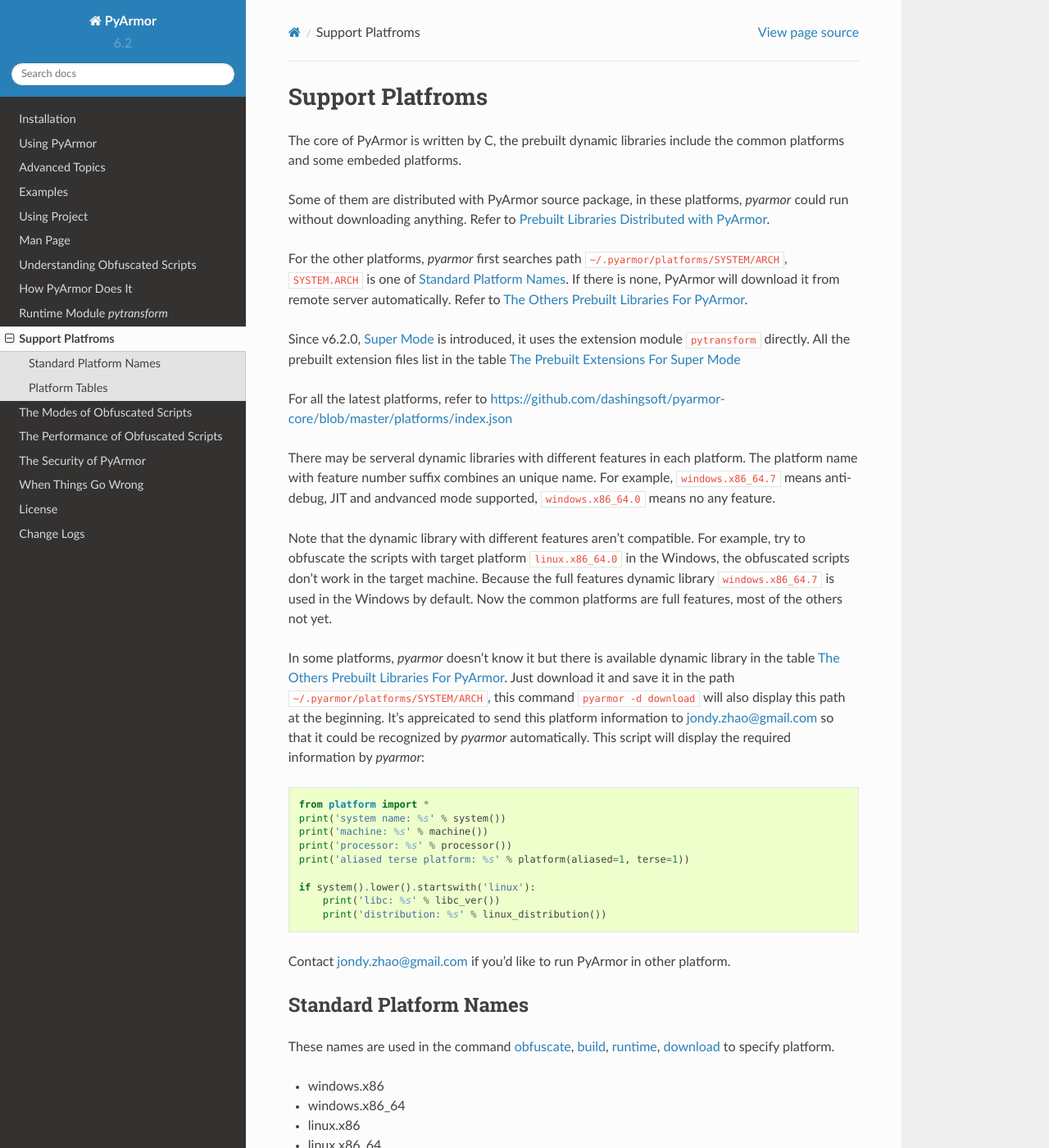
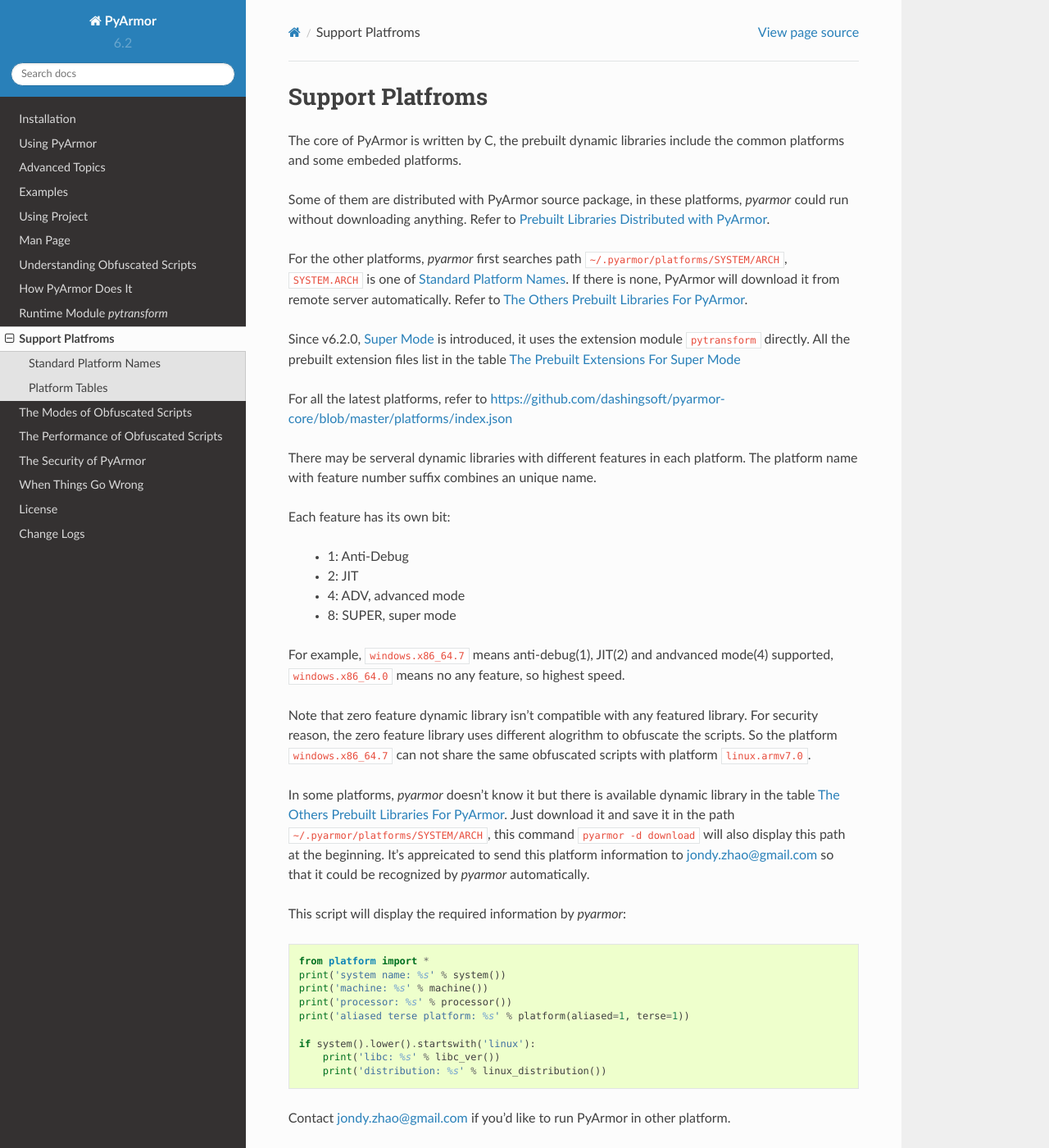
Before and after one commit to dashingsoft/pyarmor, a Sphinx documentation site: the page built from docs/platforms.rst, in a window 1280 px wide and 1400 px high. Shown: the whole window at 82% size. Built offline with Sphinx 7.4.7 and the Read the Docs theme 2.0.0, drawn with Linux system fonts in a browser that asks for light colours.

Commit message:
Document dynamic library features

```diff
--- a/docs/platforms.rst
+++ b/docs/platforms.rst
@@ -3,8 +3,8 @@
 Support Platfroms
 =================
 
-The core of PyArmor is written by C, the prebuilt dynamic libraries
-include the common platforms and some embeded platforms.
+The core of PyArmor is written by C, the prebuilt dynamic libraries include the
+common platforms and some embeded platforms.
 
 Some of them are distributed with PyArmor source package, in these
 platforms, `pyarmor` could run without downloading anything. Refer to
@@ -23,27 +23,33 @@
 For all the latest platforms, refer to
 https://github.com/dashingsoft/pyarmor-core/blob/master/platforms/index.json
 
-There may be serveral dynamic libraries with different features in
-each platform. The platform name with feature number suffix combines
-an unique name. For example, ``windows.x86_64.7`` means anti-debug,
-JIT and andvanced mode supported, ``windows.x86_64.0`` means no any
-feature.
+There may be serveral dynamic libraries with different features in each
+platform. The platform name with feature number suffix combines an unique
+name.
 
-Note that the dynamic library with different features aren't
-compatible. For example, try to obfuscate the scripts with target
-platform ``linux.x86_64.0`` in the Windows, the obfuscated scripts
-don't work in the target machine. Because the full features dynamic
-library ``windows.x86_64.7`` is used in the Windows by default. Now
-the common platforms are full features, most of the others not yet.
+Each feature has its own bit:
 
-In some platforms, `pyarmor` doesn't know it but there is available
-dynamic library in the table `The Others Prebuilt Libraries For
-PyArmor`_. Just download it and save it in the path
-``~/.pyarmor/platforms/SYSTEM/ARCH``, this command ``pyarmor -d
-download`` will also display this path at the beginning. It's
-appreicated to send this platform information to jondy.zhao@gmail.com
-so that it could be recognized by `pyarmor` automatically. This script
-will display the required information by `pyarmor`:
+  - 1: Anti-Debug
+  - 2: JIT
+  - 4: ADV, advanced mode
+  - 8: SUPER, super mode
+
+For example, ``windows.x86_64.7`` means anti-debug(1), JIT(2) and andvanced
+mode(4) supported, ``windows.x86_64.0`` means no any feature, so highest speed.
+
+Note that zero feature dynamic library isn't compatible with any featured
+library. For security reason, the zero feature library uses different alogrithm
+to obfuscate the scripts. So the platform ``windows.x86_64.7`` can not share the
+same obfuscated scripts with platform ``linux.armv7.0``.
+
+In some platforms, `pyarmor` doesn't know it but there is available dynamic
+library in the table `The Others Prebuilt Libraries For PyArmor`_. Just download
+it and save it in the path ``~/.pyarmor/platforms/SYSTEM/ARCH``, this command
+``pyarmor -d download`` will also display this path at the beginning. It's
+appreicated to send this platform information to jondy.zhao@gmail.com so that it
+could be recognized by `pyarmor` automatically.
+
+This script will display the required information by `pyarmor`:
 
 .. code-block:: python
 
@@ -57,8 +63,7 @@
        print('libc: %s' % libc_ver())
        print('distribution: %s' % linux_distribution())
 
-Contact jondy.zhao@gmail.com if you'd like to run PyArmor in other
-platform.
+Contact jondy.zhao@gmail.com if you'd like to run PyArmor in other platform.
 
 .. _standard platform names:
 
```
